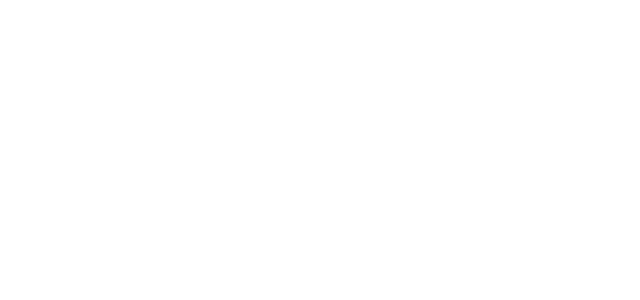
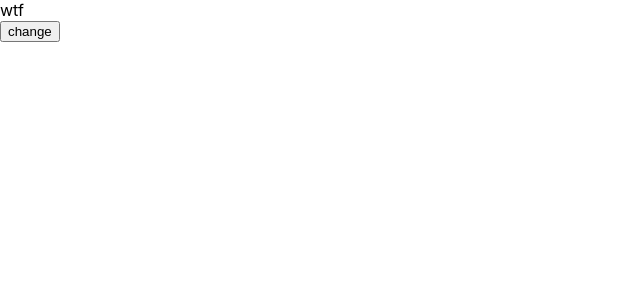
Before and after one commit to Marshall-Hao/react-redux-demo, a React app: page /immutable in a window 1280 px wide. Before the commit this address had no page. Shown: the top 300 px of the page, without its empty margins (0-640 px from the left). Built offline with nearby package versions, Linux system fonts and the light colour scheme.

Commit message:
immutable and immer, for not avoiding the old state, if the layer is too deep

```diff
--- /dev/null
+++ b/src/actions/immutable/index.js
@@ -0,0 +1,8 @@
+import * as types from "../mutation-types";
+
+export default function updateImmutableData(params) {
+  return {
+    type: types.UPDATE_IMMUTABLE_DATA,
+    payload: params,
+  };
+}
--- /dev/null
+++ b/src/containers/immutable/index.js
@@ -0,0 +1,48 @@
+import React, { Component } from "react";
+import { connect } from "react-redux";
+import propTypes from "prop-types";
+import updateImmutableData from "../../actions/immutable/index";
+
+class ImmutableDemo extends Component {
+  handleClick = () => {
+    const { updateImmutableData } = this.props;
+    updateImmutableData("immutable wtf");
+  };
+
+  render() {
+    const { complexData } = this.props;
+    return (
+      <div>
+        <div>
+          {complexData?.commonInfo?.name?.firstName}
+        </div>
+        <button type="button" onClick={this.handleClick}>
+          change
+        </button>
+      </div>
+    );
+  }
+}
+
+ImmutableDemo.propTypes = {
+  complexData: propTypes.objectOf(propTypes.object),
+  updateImmutableData: propTypes.func,
+};
+
+ImmutableDemo.defaultProps = {
+  complexData: {},
+  updateImmutableData: () => null,
+};
+
+export default connect(
+  (state) => {
+    console.log(state);
+    return {
+      complexData: state.immutableReducer.complexData,
+    };
+  },
+  (dispatch) => ({
+    updateImmutableData: (params) =>
+      dispatch(updateImmutableData(params)),
+  })
+)(ImmutableDemo);
--- /dev/null
+++ b/src/reducer/immutable/index.js
@@ -0,0 +1,41 @@
+import produce from "immer";
+import * as types from "../../actions/mutation-types";
+
+const initialState = {
+  complexData: {
+    commonInfo: {
+      name: {
+        firstName: "wtf",
+        secondName: "Fedora",
+      },
+    },
+    specialInfo: {
+      address: "cool fuck",
+    },
+  },
+};
+
+const mutations = {
+  [types.UPDATE_IMMUTABLE_DATA](state, action) {
+    return produce(state, (draftState) => {
+      // eslint-disable-next-line no-param-reassign
+      draftState.complexData.commonInfo.name.firstName =
+        action.payload;
+      console.log("oldState", state);
+    });
+    // const { complexData } = state;
+    // const newComplexData = { ...complexData };
+
+    // newComplexData.commonInfo.name.firstName = action.payload;
+    // console.log('newComplexData Vs complexData', newComplexData, complexData);
+    // return {
+    //   ...state,
+    //   complexData: newComplexData,
+    // };
+  },
+};
+
+export default function (state = initialState, action) {
+  if (!mutations[action.type]) return state;
+  return mutations[action.type](state, action);
+}
--- a/src/reducer/index.js
+++ b/src/reducer/index.js
@@ -1,8 +1,10 @@
 import { combineReducers } from "@reduxjs/toolkit";
 import homeReducer from "./home/index";
 import reSelectReducer from "./reselect";
+import immutableReducer from "./immutable";
 
 export default combineReducers({
   homeReducer,
   reSelectReducer,
+  immutableReducer,
 });
--- a/src/routers/index.jsx
+++ b/src/routers/index.jsx
@@ -3,6 +3,7 @@
 
 import Home from '../containers/home'
 import ReselectDemo from '../containers/reselect';
+import Immutable from '../containers/immutable'
 
 export default function() {
     return (
@@ -10,6 +11,7 @@
             <Routes>
                 <Route exact path="/" element={<Home />}/>
                 <Route exact path="/reselect" element={<ReselectDemo />} />
+                <Route exact path="/immutable" element={<Immutable />} />
             </Routes>
         </BrowserRouter>
     )
```
